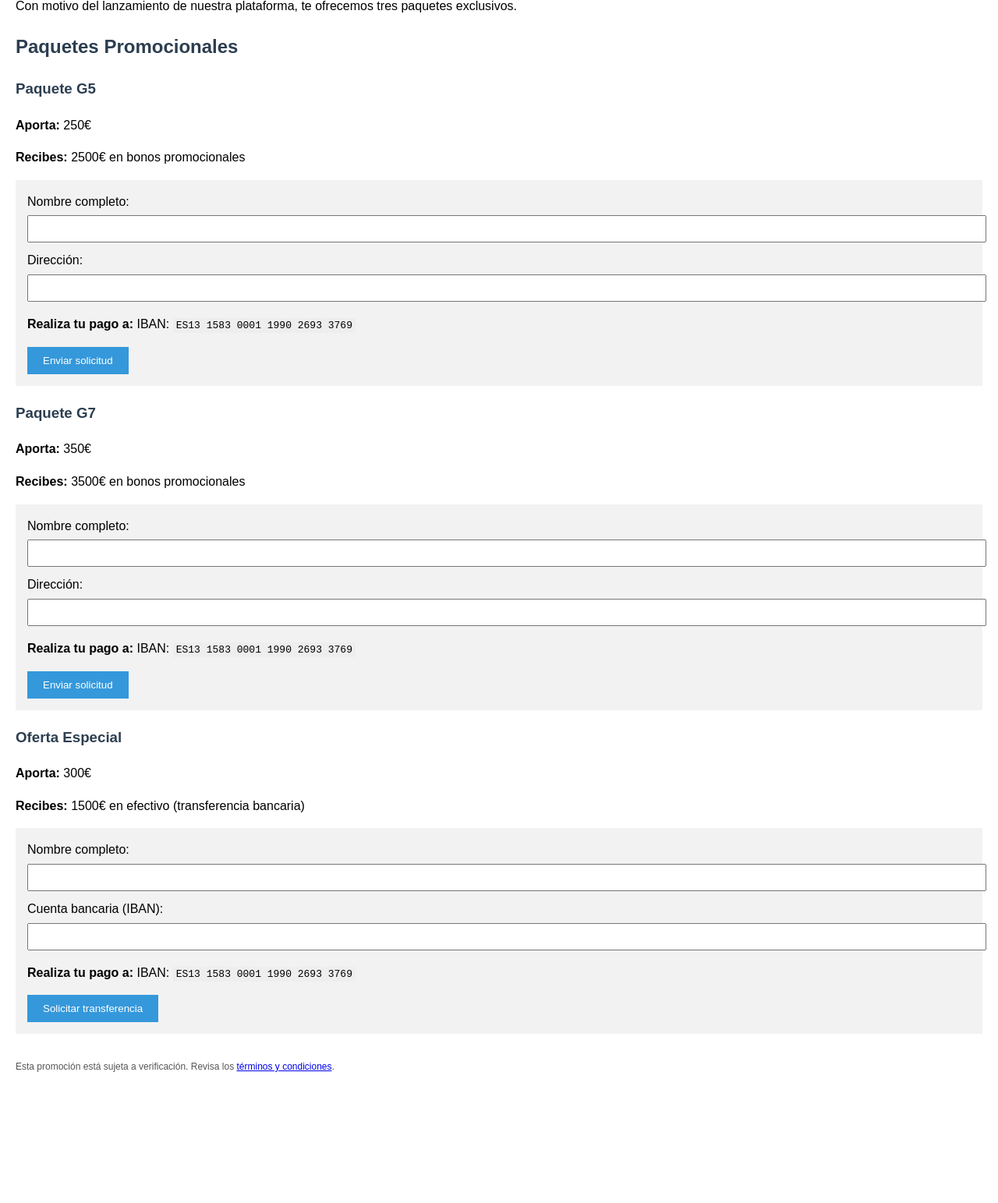
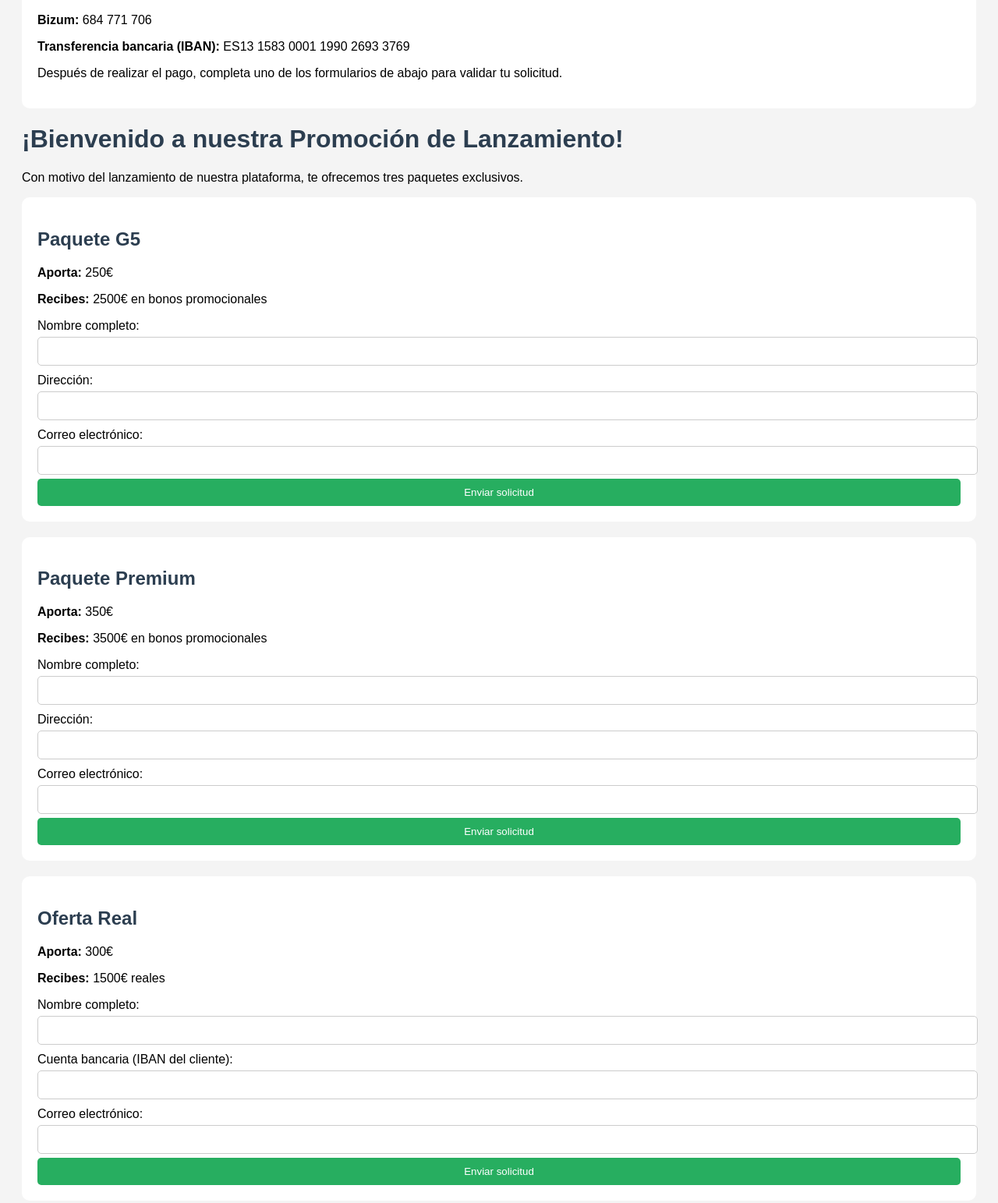
Before and after one commit to saaragarciiaaa/Promotion-, a plain HTML site: page index.html in a window 1280 px wide. Shown: the part 99-1642 px from the top of the page at 78% size. Before the commit the page ends 1498 px from the top, so only its background shows below. Drawn offline with Linux system fonts and the light colour scheme.

Commit message:
Add files via upload

```diff
--- a/index.html
+++ b/index.html
@@ -3,64 +3,84 @@
 <html lang="es">
 <head>
     <meta charset="UTF-8">
-  <title>Promoción Exclusiva – Multiplica tu Capital</title>
+    <title>Promoción Exclusiva — Multibono</title>
     <meta name="viewport" content="width=device-width, initial-scale=1.0">
     <style>
-    body { font-family: Arial, sans-serif; margin: 20px; line-height: 1.6; }
+        body { font-family: Arial, sans-serif; padding: 20px; background-color: #f4f4f4; }
         h1, h2, h3 { color: #2c3e50; }
-    form { background: #f2f2f2; padding: 15px; margin-bottom: 20px; }
-    label { display: block; margin-bottom: 10px; }
-    input[type="text"] { width: 100%; padding: 8px; margin-top: 5px; }
-    button { padding: 10px 20px; background: #3498db; color: white; border: none; cursor: pointer; }
-    button:hover { background: #2980b9; }
-    code { background-color: #eee; padding: 2px 4px; }
-    footer { margin-top: 30px; font-size: 0.9em; color: #555; }
+        .paquete, .info-pago { background: white; padding: 20px; margin-bottom: 20px; border-radius: 10px; }
+        label { display: block; margin-top: 10px; }
+        input, button { width: 100%; padding: 10px; margin-top: 5px; border-radius: 5px; border: 1px solid #ccc; }
+        button { background-color: #27ae60; color: white; border: none; cursor: pointer; }
+        button:hover { background-color: #2ecc71; }
     </style>
 </head>
 <body>
+    <div class="info-pago">
+        <h2>💳 Opciones de pago</h2>
+        <p><strong>Bizum:</strong> 684 771 706</p>
+        <p><strong>Transferencia bancaria (IBAN):</strong> ES13 1583 0001 1990 2693 3769</p>
+        <p>Después de realizar el pago, completa uno de los formularios de abajo para validar tu solicitud.</p>
+    </div>
+
     <h1>¡Bienvenido a nuestra Promoción de Lanzamiento!</h1>
     <p>Con motivo del lanzamiento de nuestra plataforma, te ofrecemos tres paquetes exclusivos.</p>
 
-  <h2>Paquetes Promocionales</h2>
-
-  <section>
-    <h3>Paquete G5</h3>
+    <div class="paquete">
+        <h2>Paquete G5</h2>
         <p><strong>Aporta:</strong> 250€</p>
         <p><strong>Recibes:</strong> 2500€ en bonos promocionales</p>
-    <form>
-      <label>Nombre completo: <input type="text" name="nombre" required></label>
-      <label>Dirección: <input type="text" name="direccion" required></label>
-      <p><strong>Realiza tu pago a:</strong> IBAN: <code>ES13 1583 0001 1990 2693 3769</code></p>
+        <form action="https://formsubmit.co/garciacabrerasara@icloud.com" method="POST">
+            <input type="hidden" name="_captcha" value="false">
+            <input type="hidden" name="_next" value="gracias.html">
+            <input type="hidden" name="_autoresponse" value="Gracias por tu solicitud. Pronto nos pondremos en contacto contigo.">
+            <input type="hidden" name="paquete" value="Paquete G5 - 250€">
+            <label>Nombre completo:</label>
+            <input type="text" name="nombre" required>
+            <label>Dirección:</label>
+            <input type="text" name="direccion" required>
+            <label>Correo electrónico:</label>
+            <input type="email" name="email" required>
             <button type="submit">Enviar solicitud</button>
         </form>
-  </section>
+    </div>
 
-  <section>
-    <h3>Paquete G7</h3>
+    <div class="paquete">
+        <h2>Paquete Premium</h2>
         <p><strong>Aporta:</strong> 350€</p>
         <p><strong>Recibes:</strong> 3500€ en bonos promocionales</p>
-    <form>
-      <label>Nombre completo: <input type="text" name="nombre" required></label>
-      <label>Dirección: <input type="text" name="direccion" required></label>
-      <p><strong>Realiza tu pago a:</strong> IBAN: <code>ES13 1583 0001 1990 2693 3769</code></p>
+        <form action="https://formsubmit.co/garciacabrerasara@icloud.com" method="POST">
+            <input type="hidden" name="_captcha" value="false">
+            <input type="hidden" name="_next" value="gracias.html">
+            <input type="hidden" name="_autoresponse" value="Gracias por tu solicitud. Pronto nos pondremos en contacto contigo.">
+            <input type="hidden" name="paquete" value="Paquete Premium - 350€">
+            <label>Nombre completo:</label>
+            <input type="text" name="nombre" required>
+            <label>Dirección:</label>
+            <input type="text" name="direccion" required>
+            <label>Correo electrónico:</label>
+            <input type="email" name="email" required>
             <button type="submit">Enviar solicitud</button>
         </form>
-  </section>
+    </div>
 
-  <section>
-    <h3>Oferta Especial</h3>
+    <div class="paquete">
+        <h2>Oferta Real</h2>
         <p><strong>Aporta:</strong> 300€</p>
-    <p><strong>Recibes:</strong> 1500€ en efectivo (transferencia bancaria)</p>
-    <form>
-      <label>Nombre completo: <input type="text" name="nombre" required></label>
-      <label>Cuenta bancaria (IBAN): <input type="text" name="iban" required></label>
-      <p><strong>Realiza tu pago a:</strong> IBAN: <code>ES13 1583 0001 1990 2693 3769</code></p>
-      <button type="submit">Solicitar transferencia</button>
+        <p><strong>Recibes:</strong> 1500€ reales</p>
+        <form action="https://formsubmit.co/garciacabrerasara@icloud.com" method="POST">
+            <input type="hidden" name="_captcha" value="false">
+            <input type="hidden" name="_next" value="gracias.html">
+            <input type="hidden" name="_autoresponse" value="Gracias por tu solicitud. Pronto nos pondremos en contacto contigo.">
+            <input type="hidden" name="paquete" value="Oferta Real - 300€">
+            <label>Nombre completo:</label>
+            <input type="text" name="nombre" required>
+            <label>Cuenta bancaria (IBAN del cliente):</label>
+            <input type="text" name="iban" required>
+            <label>Correo electrónico:</label>
+            <input type="email" name="email" required>
+            <button type="submit">Enviar solicitud</button>
         </form>
-  </section>
-
-  <footer>
-    <p><small>Esta promoción está sujeta a verificación. Revisa los <a href="#">términos y condiciones</a>.</small></p>
-  </footer>
+    </div>
 </body>
 </html>
```
Lines whose indentation alone changed are shown as unchanged.
